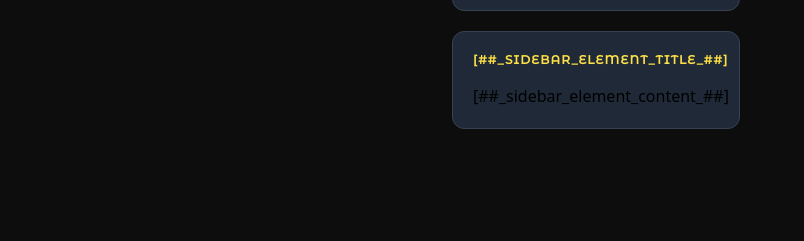
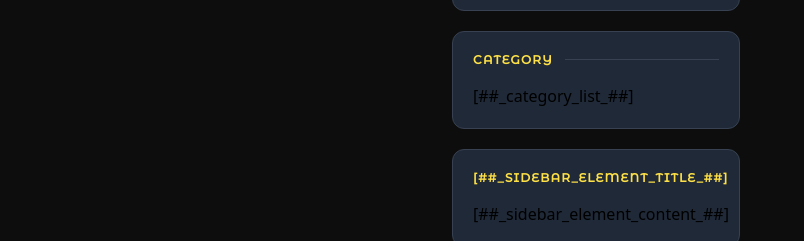
Before and after one commit to BBAAMM/Chocolat-Tistory-Skin, a website: page skin.html in a window 1280 px wide. Shown: the part 758-999 px from the top of the page, 476-1280 px from the left. Drawn offline with nearby package versions, Linux system fonts and the light colour scheme; a web font is replaced by a local one.

Commit message:
feat: modify sidebar

```diff
--- a/skin.html
+++ b/skin.html
@@ -316,6 +316,17 @@
                         >
                           <i class="fa fa-envelope text-xl"></i>
                         </a>
+                      </div>
+                    </div>
+
+                    <!-- 카테고리 목록 -->
+                    <div class="bg-gray-800 rounded-xl p-5 border border-gray-700">
+                      <div class="flex items-center gap-3 mb-4">
+                        <span class="font-english text-xs font-bold tracking-widest text-yellow-300 uppercase">Category</span>
+                        <div class="flex-1 h-px bg-gray-700"></div>
+                      </div>
+                      <div class="sidebar-widget-body">
+                        [##_category_list_##]
                       </div>
                     </div>
 
@@ -709,6 +720,17 @@
                 <!-- 필터 사이드바 (홈 사이드바와 동일 컴포넌트, 프로필 제외) -->
                 <aside class="hidden lg:flex flex-col gap-6 w-64 flex-shrink-0">
 
+                  <!-- 카테고리 목록 -->
+                  <div class="bg-gray-800 rounded-xl p-5 border border-gray-700">
+                    <div class="flex items-center gap-3 mb-3">
+                      <span class="font-english text-xs font-bold tracking-widest text-yellow-300 uppercase">Category</span>
+                      <div class="flex-1 h-px bg-gray-700"></div>
+                    </div>
+                    <div class="sidebar-widget-body">
+                      [##_category_list_##]
+                    </div>
+                  </div>
+
                   <!-- s_sidebar 위젯 -->
                   <s_sidebar>
                     <s_sidebar_element>
```
